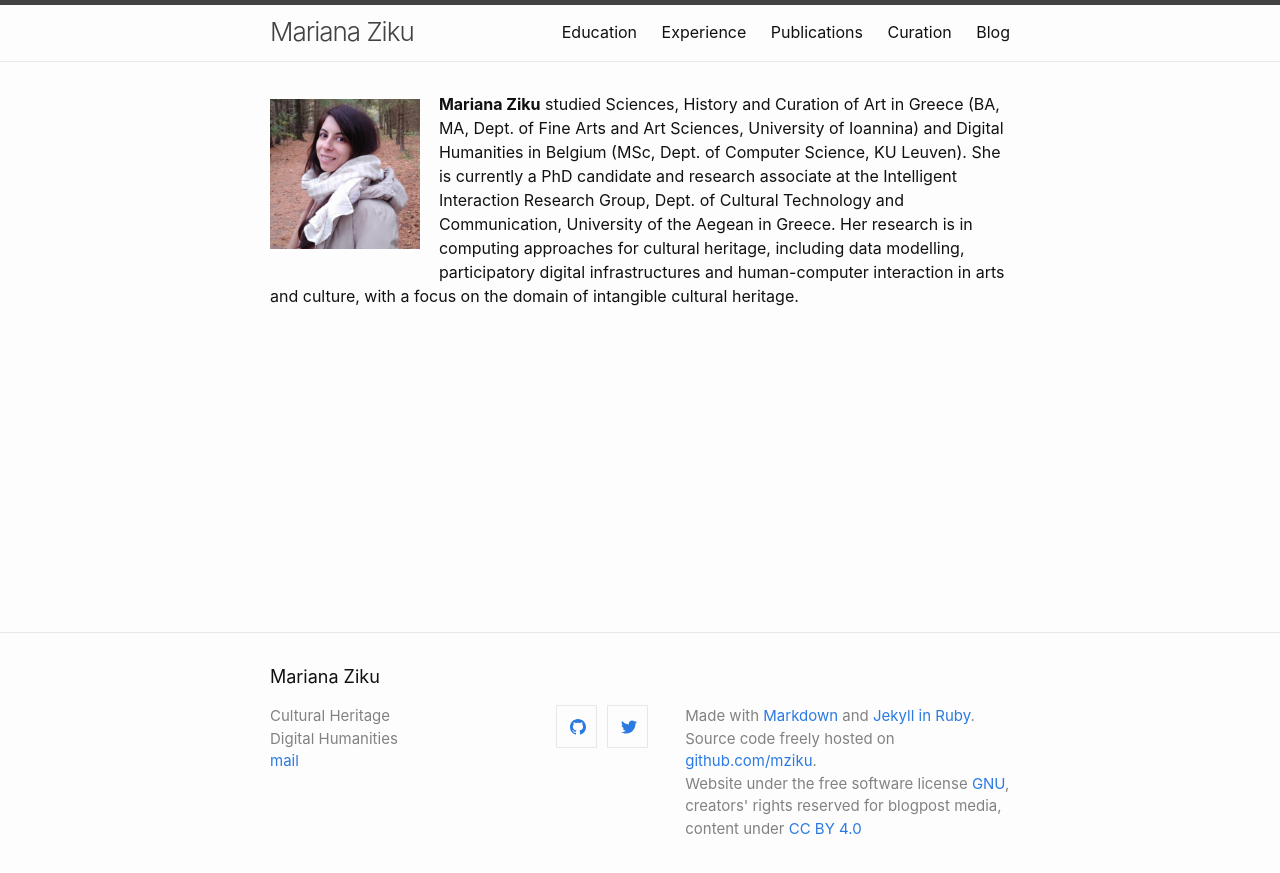
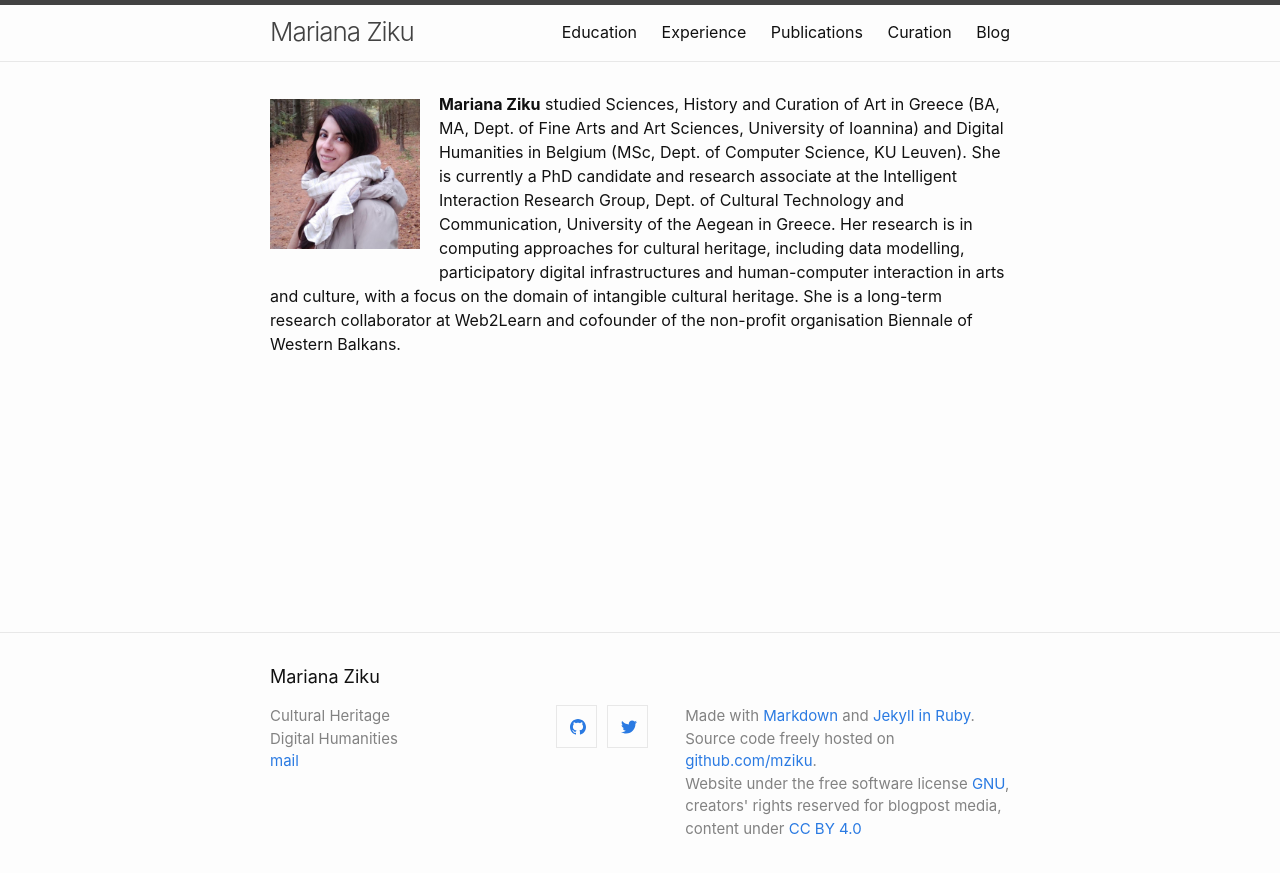
Before and after one commit to mziku/mziku.github.io, a Jekyll site: the page built from index.md, in a window 1280 px wide. Shown: the top 873 px of the page. Built offline with Jekyll 4.4.1, drawn with Linux system fonts in a browser that asks for light colours; our own code applies the rules of GitHub Pages for plain Markdown files.

Commit message:
index.md

```diff
--- a/index.md
+++ b/index.md
@@ -1,2 +1,2 @@
 <p style="float: left;"><img src="https://mziku.github.io/images/Mariana_Ziku(1)(1).jpg" style="float:left; margin-top:2mm; margin-right:5mm; margin-left:5;" alt="mariana-ziku-profile-picture" width="150" height="auto"></p>
-**Mariana Ziku** studied Sciences, History and Curation of Art in Greece (BA, MA, Dept. of Fine Arts and Art Sciences, University of Ioannina) and Digital Humanities in Belgium (MSc, Dept. of Computer Science, KU Leuven). She is currently a PhD candidate and research associate at the Intelligent Interaction Research Group, Dept. of Cultural Technology and Communication, University of the Aegean in Greece. Her research is in computing approaches for cultural heritage, including data modelling, participatory digital infrastructures and human-computer interaction in arts and culture, with a focus on the domain of intangible cultural heritage.
+**Mariana Ziku** studied Sciences, History and Curation of Art in Greece (BA, MA, Dept. of Fine Arts and Art Sciences, University of Ioannina) and Digital Humanities in Belgium (MSc, Dept. of Computer Science, KU Leuven). She is currently a PhD candidate and research associate at the Intelligent Interaction Research Group, Dept. of Cultural Technology and Communication, University of the Aegean in Greece. Her research is in computing approaches for cultural heritage, including data modelling, participatory digital infrastructures and human-computer interaction in arts and culture, with a focus on the domain of intangible cultural heritage. She is a long-term research collaborator at Web2Learn and cofounder of the non-profit organisation Biennale of Western Balkans.
```
